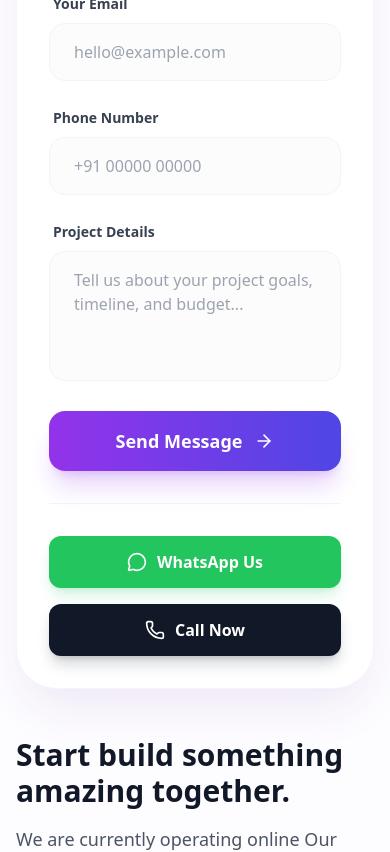
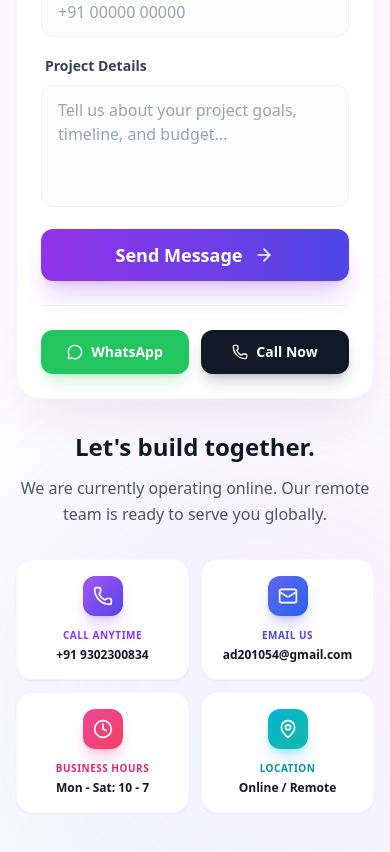
Before and after one commit to ashishkumardubey123/Digital-Web-services-, a Next.js app: page / in a window 390 px wide. Shown: the part 10200-11052 px from the top of the page. Built offline with nearby package versions, Linux system fonts and the light colour scheme.

Commit message:
changes on contact us

```diff
--- a/src/Components/ContactSection.tsx
+++ b/src/Components/ContactSection.tsx
@@ -5,20 +5,18 @@ import { Send, Phone, Mail, Clock, MessageCircle, MapPin, ArrowRight } from 'luc
 
 const ContactSection: React.FC = () => {
   return (
-    <section className="py-24 relative overflow-hidden bg-[#fdfcff]" id="contact">
+    <section className="py-12 md:py-24 relative overflow-hidden bg-[#fdfcff]" id="contact">
 
-      {/* 1. Creative Background Elements (The "Theme" Vibe) */}
+      {/* 1. Creative Background Elements */}
       <div className="absolute inset-0 pointer-events-none">
-         {/* Top Right Pink/Purple Glow */}
          <div className="absolute top-[-10%] right-[-5%] w-[600px] h-[600px] bg-gradient-to-br from-purple-200/40 to-pink-200/40 rounded-full blur-[80px] opacity-60" />
-         {/* Bottom Left Indigo Glow */}
          <div className="absolute bottom-[-10%] left-[-10%] w-[600px] h-[600px] bg-gradient-to-tr from-indigo-200/40 to-purple-200/40 rounded-full blur-[80px] opacity-60" />
       </div>
 
       <div className="max-w-7xl mx-auto px-4 relative z-10">
 
         {/* 2. Header Section */}
-        <div className="text-center mb-16 lg:mb-20">
+        <div className="text-center mb-10 md:mb-16 lg:mb-20">
           <motion.div
             initial={{ opacity: 0, scale: 0.9 }}
             whileInView={{ opacity: 1, scale: 1 }}
@@ -37,9 +35,9 @@ const ContactSection: React.FC = () => {
             whileInView={{ opacity: 1, y: 0 }}
             viewport={{ once: true }}
             transition={{ delay: 0.1 }}
-            className="text-4xl md:text-5xl lg:text-6xl font-bold text-gray-900 mb-6 tracking-tight"
+            className="text-3xl md:text-5xl lg:text-6xl font-bold text-gray-900 mb-4 md:mb-6 tracking-tight"
           >
-            Ready to <span className="text-transparent bg-clip-text bg-gray-900">Start Your Project?</span>
+            Ready to <span className="text-transparent bg-clip-text bg-gradient-to-r from-purple-600 to-indigo-600">Start Your Project?</span>
           </motion.h2>
 
           <motion.p
@@ -47,39 +45,38 @@ const ContactSection: React.FC = () => {
             whileInView={{ opacity: 1, y: 0 }}
             viewport={{ once: true }}
             transition={{ delay: 0.2 }}
-            className="text-lg md:text-xl text-gray-600 max-w-2xl mx-auto leading-relaxed"
+            className="text-base md:text-xl text-gray-600 max-w-2xl mx-auto leading-relaxed"
           >
            From concept to execution, we create reliable digital experiences that empower businesses to scale with confidence.
           </motion.p>
         </div>
 
-        <div className="grid grid-cols-1 lg:grid-cols-12 gap-12 lg:gap-16 items-start">
+        <div className="grid grid-cols-1 lg:grid-cols-12 gap-8 lg:gap-16 items-start">
 
-          {/* 3. Left Column: The "Premium" Form Card */}
+          {/* 3. Left Column: Form Card */}
           <motion.div
             initial={{ opacity: 0, y: 20 }}
             whileInView={{ opacity: 1, y: 0 }}
             viewport={{ once: true }}
             transition={{ duration: 0.5 }}
-            className="lg:col-span-7 bg-white rounded-[2.5rem] p-8 md:p-12 shadow-2xl shadow-purple-900/10 border border-purple-100/60 relative overflow-hidden group"
+            className="lg:col-span-7 bg-white rounded-3xl md:rounded-[2.5rem] p-6 md:p-12 shadow-2xl shadow-purple-900/10 border border-purple-100/60 relative overflow-hidden group"
           >
-            {/* Subtle Gradient Overlay on Card */}
             <div className="absolute top-0 left-0 w-full h-2 bg-gradient-to-r from-purple-500 via-indigo-500 to-pink-500" />
 
-            <h3 className="text-2xl font-bold text-gray-900 mb-8 flex items-center gap-3">
+            <h3 className="text-xl md:text-2xl font-bold text-gray-900 mb-6 md:mb-8 flex items-center gap-3">
               Send us a message
               <Send className="w-5 h-5 text-purple-500 -rotate-45" />
             </h3>
 
-            <form className="space-y-6">
-              <div className="grid grid-cols-1 md:grid-cols-2 gap-6">
+            <form className="space-y-4 md:space-y-6">
+              <div className="grid grid-cols-1 md:grid-cols-2 gap-4 md:gap-6">
                 <div className="space-y-2">
                   <label htmlFor="name" className="text-sm font-semibold text-gray-700 ml-1">Your Name</label>
                   <input
                     type="text"
                     id="name"
                     placeholder="John Doe"
-                    className="w-full px-6 py-4 rounded-2xl bg-gray-50/50 border border-gray-100 text-gray-900 placeholder:text-gray-400 focus:bg-white focus:border-purple-500/50 focus:ring-4 focus:ring-purple-500/10 transition-all duration-300 outline-none"
+                    className="w-full px-4 md:px-6 py-3 md:py-4 rounded-xl md:rounded-2xl bg-gray-50/50 border border-gray-100 text-gray-900 placeholder:text-gray-400 focus:bg-white focus:border-purple-500/50 focus:ring-4 focus:ring-purple-500/10 transition-all duration-300 outline-none"
                   />
                 </div>
                 <div className="space-y-2">
@@ -88,7 +85,7 @@ const ContactSection: React.FC = () => {
                     type="email"
                     id="email"
                     placeholder="hello@example.com"
-                    className="w-full px-6 py-4 rounded-2xl bg-gray-50/50 border border-gray-100 text-gray-900 placeholder:text-gray-400 focus:bg-white focus:border-purple-500/50 focus:ring-4 focus:ring-purple-500/10 transition-all duration-300 outline-none"
+                    className="w-full px-4 md:px-6 py-3 md:py-4 rounded-xl md:rounded-2xl bg-gray-50/50 border border-gray-100 text-gray-900 placeholder:text-gray-400 focus:bg-white focus:border-purple-500/50 focus:ring-4 focus:ring-purple-500/10 transition-all duration-300 outline-none"
                   />
                 </div>
               </div>
@@ -99,7 +96,7 @@ const ContactSection: React.FC = () => {
                   type="tel"
                   id="phone"
                   placeholder="+91 00000 00000"
-                  className="w-full px-6 py-4 rounded-2xl bg-gray-50/50 border border-gray-100 text-gray-900 placeholder:text-gray-400 focus:bg-white focus:border-purple-500/50 focus:ring-4 focus:ring-purple-500/10 transition-all duration-300 outline-none"
+                  className="w-full px-4 md:px-6 py-3 md:py-4 rounded-xl md:rounded-2xl bg-gray-50/50 border border-gray-100 text-gray-900 placeholder:text-gray-400 focus:bg-white focus:border-purple-500/50 focus:ring-4 focus:ring-purple-500/10 transition-all duration-300 outline-none"
                 />
               </div>
 
@@ -109,11 +106,11 @@ const ContactSection: React.FC = () => {
                   id="message"
                   rows={4}
                   placeholder="Tell us about your project goals, timeline, and budget..."
-                  className="w-full px-6 py-4 rounded-2xl bg-gray-50/50 border border-gray-100 text-gray-900 placeholder:text-gray-400 focus:bg-white focus:border-purple-500/50 focus:ring-4 focus:ring-purple-500/10 transition-all duration-300 outline-none resize-none"
+                  className="w-full px-4 md:px-6 py-3 md:py-4 rounded-xl md:rounded-2xl bg-gray-50/50 border border-gray-100 text-gray-900 placeholder:text-gray-400 focus:bg-white focus:border-purple-500/50 focus:ring-4 focus:ring-purple-500/10 transition-all duration-300 outline-none resize-none"
                 />
               </div>
 
-              <button className="relative w-full py-4 px-8 bg-gradient-to-r from-purple-600 via-indigo-600 to-purple-600 bg-[length:200%_auto] hover:bg-right text-white font-bold text-lg rounded-2xl shadow-xl shadow-purple-600/20 hover:shadow-purple-600/30 transition-all duration-500 group overflow-hidden">
+              <button className="relative w-full py-3 md:py-4 px-8 bg-gradient-to-r from-purple-600 via-indigo-600 to-purple-600 bg-[length:200%_auto] hover:bg-right text-white font-bold text-lg rounded-xl md:rounded-2xl shadow-xl shadow-purple-600/20 hover:shadow-purple-600/30 transition-all duration-500 group overflow-hidden">
                 <span className="relative z-10 flex items-center justify-center gap-3">
                   Send Message
                   <ArrowRight className="w-5 h-5 group-hover:translate-x-1 transition-transform" />
@@ -121,15 +118,15 @@ const ContactSection: React.FC = () => {
               </button>
             </form>
 
-            {/* Quick Actions */}
-            <div className="mt-8 pt-8 border-t border-gray-100 flex flex-col sm:flex-row gap-4">
-              <button className="flex-1 py-3.5 px-6 bg-green-500 hover:bg-green-600 text-white font-bold rounded-xl transition-all shadow-lg shadow-green-500/20 flex items-center justify-center gap-2.5">
-                <MessageCircle className="w-5 h-5" />
-                <span>WhatsApp Us</span>
+            {/* Quick Actions - Side by Side on Mobile */}
+            <div className="mt-6 md:mt-8 pt-6 md:pt-8 border-t border-gray-100 flex flex-row gap-3 md:gap-4">
+              <button className="flex-1 py-3 md:py-3.5 px-3 md:px-6 bg-green-500 hover:bg-green-600 text-white font-bold rounded-xl md:rounded-xl transition-all shadow-lg shadow-green-500/20 flex items-center justify-center gap-2">
+                <MessageCircle className="w-4 h-4 md:w-5 md:h-5" />
+                <span className="text-sm md:text-base">WhatsApp</span>
               </button>
-              <button className="flex-1 py-3.5 px-6 bg-gray-900 hover:bg-black text-white font-bold rounded-xl transition-all shadow-lg shadow-gray-900/20 flex items-center justify-center gap-2.5">
-                <Phone className="w-5 h-5" />
-                <span>Call Now</span>
+              <button className="flex-1 py-3 md:py-3.5 px-3 md:px-6 bg-gray-900 hover:bg-black text-white font-bold rounded-xl md:rounded-xl transition-all shadow-lg shadow-gray-900/20 flex items-center justify-center gap-2">
+                <Phone className="w-4 h-4 md:w-5 md:h-5" />
+                <span className="text-sm md:text-base">Call Now</span>
               </button>
             </div>
           </motion.div>
@@ -140,63 +137,65 @@ const ContactSection: React.FC = () => {
             whileInView={{ opacity: 1, x: 0 }}
             viewport={{ once: true }}
             transition={{ duration: 0.5, delay: 0.2 }}
-            className="lg:col-span-5 lg:pl-6 flex flex-col justify-center h-full space-y-10"
+            className="lg:col-span-5 lg:pl-6 flex flex-col justify-center h-full space-y-8 md:space-y-10"
           >
-            <div>
-              <h3 className="text-3xl font-bold text-gray-900 mb-4">Start build something amazing together.</h3>
-              <p className="text-gray-600 text-lg leading-relaxed">
-                We are currently operating online Our remote team is ready to serve you globally.
+            <div className="text-center lg:text-left">
+              <h3 className="text-2xl md:text-3xl font-bold text-gray-900 mb-3 md:mb-4">Let's build together.</h3>
+              <p className="text-gray-600 text-base md:text-lg leading-relaxed">
+                We are currently operating online. Our remote team is ready to serve you globally.
               </p>
             </div>
 
-            <div className="space-y-6">
+            {/* Grid Layout: 2 Columns on Mobile, 1 on Large Screens */}
+            <div className="grid grid-cols-2 lg:grid-cols-1 gap-3 md:gap-6">
+
               {/* Info Card: Phone */}
-              <div className="flex items-center p-5 rounded-3xl bg-white border border-purple-50 shadow-sm hover:shadow-md transition-shadow group">
-                <div className="w-14 h-14 rounded-2xl bg-gradient-to-br from-purple-500 to-indigo-600 text-white flex items-center justify-center flex-shrink-0 shadow-lg shadow-purple-500/30 group-hover:scale-110 transition-transform duration-300">
-                  <Phone className="w-6 h-6" />
+              <div className="flex flex-col sm:flex-row items-center sm:items-start text-center sm:text-left p-4 md:p-5 rounded-2xl md:rounded-3xl bg-white border border-purple-50 shadow-sm hover:shadow-md transition-shadow group">
+                <div className="w-10 h-10 md:w-14 md:h-14 rounded-xl md:rounded-2xl bg-gradient-to-br from-purple-500 to-indigo-600 text-white flex items-center justify-center flex-shrink-0 shadow-lg shadow-purple-500/30 group-hover:scale-110 transition-transform duration-300 mb-3 sm:mb-0">
+                  <Phone className="w-5 h-5 md:w-6 md:h-6" />
                 </div>
-                <div className="ml-5">
-                  <h4 className="text-xs font-bold text-purple-600 uppercase tracking-wider mb-1">Call Anytime</h4>
-                  <a href="tel:+919354734436" className="text-lg font-bold text-gray-900 hover:text-purple-600 transition-colors">
+                <div className="ml-0 sm:ml-5 w-full">
+                  <h4 className="text-[10px] md:text-xs font-bold text-purple-600 uppercase tracking-wider mb-1">Call Anytime</h4>
+                  <a href="tel:+919302300834" className="text-xs md:text-lg font-bold text-gray-900 hover:text-purple-600 transition-colors block truncate">
                     +91 9302300834
                   </a>
                 </div>
               </div>
 
               {/* Info Card: Email */}
-              <div className="flex items-center p-5 rounded-3xl bg-white border border-purple-50 shadow-sm hover:shadow-md transition-shadow group">
-                <div className="w-14 h-14 rounded-2xl bg-gradient-to-br from-indigo-500 to-blue-600 text-white flex items-center justify-center flex-shrink-0 shadow-lg shadow-indigo-500/30 group-hover:scale-110 transition-transform duration-300">
-                  <Mail className="w-6 h-6" />
+              <div className="flex flex-col sm:flex-row items-center sm:items-start text-center sm:text-left p-4 md:p-5 rounded-2xl md:rounded-3xl bg-white border border-purple-50 shadow-sm hover:shadow-md transition-shadow group">
+                <div className="w-10 h-10 md:w-14 md:h-14 rounded-xl md:rounded-2xl bg-gradient-to-br from-indigo-500 to-blue-600 text-white flex items-center justify-center flex-shrink-0 shadow-lg shadow-indigo-500/30 group-hover:scale-110 transition-transform duration-300 mb-3 sm:mb-0">
+                  <Mail className="w-5 h-5 md:w-6 md:h-6" />
                 </div>
-                <div className="ml-5">
-                  <h4 className="text-xs font-bold text-indigo-600 uppercase tracking-wider mb-1">Email Us</h4>
-                  <a href="mailto:hello@codexprime.in" className="text-lg font-bold text-gray-900 hover:text-indigo-600 transition-colors">
+                <div className="ml-0 sm:ml-5 w-full">
+                  <h4 className="text-[10px] md:text-xs font-bold text-indigo-600 uppercase tracking-wider mb-1">Email Us</h4>
+                  <a href="mailto:ad201054@gmail.com" className="text-xs md:text-lg font-bold text-gray-900 hover:text-indigo-600 transition-colors block truncate">
                     ad201054@gmail.com
                   </a>
                 </div>
               </div>
 
               {/* Info Card: Hours */}
-              <div className="flex items-center p-5 rounded-3xl bg-white border border-purple-50 shadow-sm hover:shadow-md transition-shadow group">
-                <div className="w-14 h-14 rounded-2xl bg-gradient-to-br from-pink-500 to-rose-500 text-white flex items-center justify-center flex-shrink-0 shadow-lg shadow-pink-500/30 group-hover:scale-110 transition-transform duration-300">
-                  <Clock className="w-6 h-6" />
+              <div className="flex flex-col sm:flex-row items-center sm:items-start text-center sm:text-left p-4 md:p-5 rounded-2xl md:rounded-3xl bg-white border border-purple-50 shadow-sm hover:shadow-md transition-shadow group">
+                <div className="w-10 h-10 md:w-14 md:h-14 rounded-xl md:rounded-2xl bg-gradient-to-br from-pink-500 to-rose-500 text-white flex items-center justify-center flex-shrink-0 shadow-lg shadow-pink-500/30 group-hover:scale-110 transition-transform duration-300 mb-3 sm:mb-0">
+                  <Clock className="w-5 h-5 md:w-6 md:h-6" />
                 </div>
-                <div className="ml-5">
-                  <h4 className="text-xs font-bold text-pink-600 uppercase tracking-wider mb-1">Business Hours</h4>
-                  <p className="text-lg font-bold text-gray-900">
-                    Mon - Sat: 10AM - 7PM
+                <div className="ml-0 sm:ml-5 w-full">
+                  <h4 className="text-[10px] md:text-xs font-bold text-pink-600 uppercase tracking-wider mb-1">Business Hours</h4>
+                  <p className="text-xs md:text-lg font-bold text-gray-900">
+                    Mon - Sat: 10 - 7
                   </p>
                 </div>
               </div>
 
               {/* Info Card: Location */}
-              <div className="flex items-center p-5 rounded-3xl bg-white border border-purple-50 shadow-sm hover:shadow-md transition-shadow group">
-                <div className="w-14 h-14 rounded-2xl bg-gradient-to-br from-cyan-500 to-teal-500 text-white flex items-center justify-center flex-shrink-0 shadow-lg shadow-cyan-500/30 group-hover:scale-110 transition-transform duration-300">
-                  <MapPin className="w-6 h-6" />
+              <div className="flex flex-col sm:flex-row items-center sm:items-start text-center sm:text-left p-4 md:p-5 rounded-2xl md:rounded-3xl bg-white border border-purple-50 shadow-sm hover:shadow-md transition-shadow group">
+                <div className="w-10 h-10 md:w-14 md:h-14 rounded-xl md:rounded-2xl bg-gradient-to-br from-cyan-500 to-teal-500 text-white flex items-center justify-center flex-shrink-0 shadow-lg shadow-cyan-500/30 group-hover:scale-110 transition-transform duration-300 mb-3 sm:mb-0">
+                  <MapPin className="w-5 h-5 md:w-6 md:h-6" />
                 </div>
-                <div className="ml-5">
-                  <h4 className="text-xs font-bold text-cyan-600 uppercase tracking-wider mb-1">Location</h4>
-                  <p className="text-lg font-bold text-gray-900">
+                <div className="ml-0 sm:ml-5 w-full">
+                  <h4 className="text-[10px] md:text-xs font-bold text-cyan-600 uppercase tracking-wider mb-1">Location</h4>
+                  <p className="text-xs md:text-lg font-bold text-gray-900">
                     Online / Remote
                   </p>
                 </div>
```
